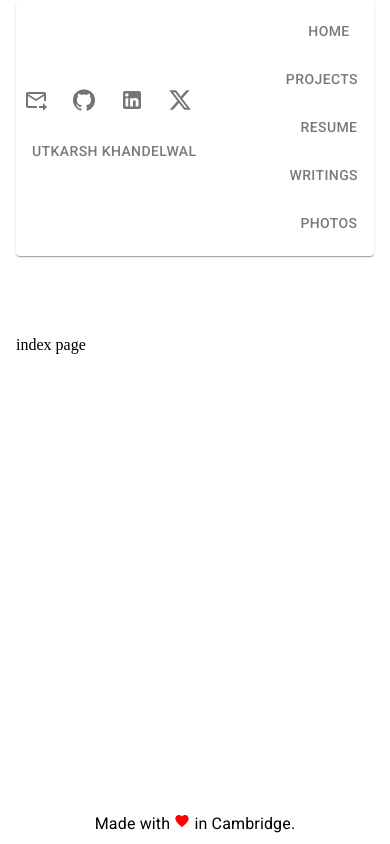
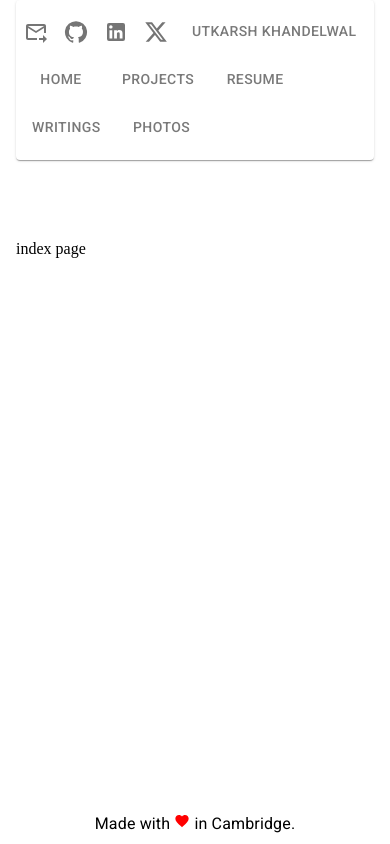
Before and after one commit to khandu-utkarsh/khandu-utkarsh.github.io, a Next.js app in the folder my-website/: page / in a window 390 px wide. Built offline with nearby package versions, Linux system fonts and the light colour scheme.

Commit message:
Made the header responsive for different web-screens. Have to fix it for mobile.

```diff
--- a/my-website/src/components/Header.tsx
+++ b/my-website/src/components/Header.tsx
@@ -10,6 +10,8 @@ import GitHubIcon from '@mui/icons-material/GitHub';
 import LinkedInIcon from '@mui/icons-material/LinkedIn';
 import ForwardToInboxIcon from '@mui/icons-material/ForwardToInbox';
 import { IconButton } from '@mui/material';
+
+import { GridSize } from '@mui/material/Grid';
 
 const contentSize = 16;
 
@@ -50,6 +52,33 @@ function IconTab({href, children} : PropsWithChildren<{ href: string }>) {
 
 //!TODO: Have to make this TABS component dynamic, right now I have set the value to false. Use appropriate hooks to fix this.
 
+const firstSectionCols = {
+    md: "auto" as GridSize,
+    lg: 7,
+    sm: 12
+};
+
+const firstSectionCSSProps = {
+    justifyContent: {lg: "flex-start", md: "flex-start", sm: "space-between"},
+    alignItems: {sm: "center"},
+    //backgroundColor: "pink"
+};
+
+const secondSectionCols = {
+    md: "auto" as GridSize,
+    lg: 12 - firstSectionCols.lg,
+    sm:12
+};
+
+const secondSectionCSSProps = {
+    justifyContent: {lg: "flex-end", md: "flex-end", sm: "space-between"},
+    alignItems: {sm: "center"},
+    flexGrow: {lg: 1, md: 1, sm: 1},
+    //backgroundColor: "purple"
+};
+
+
+
 
 export default function NavTabs() {
 
@@ -57,14 +86,14 @@ return (
     <Paper sx={{paddingTop: 1, paddingBottom: 1}}>
         <Tabs value={false} role="navigation">
             <Grid container direction="row" sx={{ flexGrow: 1, alignItems: "center"}}>
-                <Grid size={7} spacing={1}container sx={{justifyContent: "flex-start", alignItems: "center"}}>
+                <Grid size={firstSectionCols} spacing={{lg: 1, md: 0}}container sx={firstSectionCSSProps}>
                         <IconTab href="mailto:utkarshkhandelwal2011@gmail.com"><ForwardToInboxIcon fontSize='inherit'/></IconTab>
                         <IconTab href="https://github.com/khandu-utkarsh"><GitHubIcon fontSize='inherit'/></IconTab>
                         <IconTab href="https://www.linkedin.com/in/utkarshkhandelwal52"><LinkedInIcon fontSize='inherit'/></IconTab>
                         <IconTab href="https://x.com/utkarsh52"><XIcon fontSize='inherit'/></IconTab>
                         <NameTab label="Utkarsh Khandelwal" sx={{fontSize: 'inherit'}}></NameTab>
                 </Grid>
-                <Grid size={5} container sx={{justifyContent: "flex-end"}}>
+                <Grid size={secondSectionCols} container sx={secondSectionCSSProps}>
                     <LinkTab label="Home" href="/" />
                     <LinkTab label="Projects" href="/projects" />
                     <LinkTab label="Resume" href="/resume" />
```
